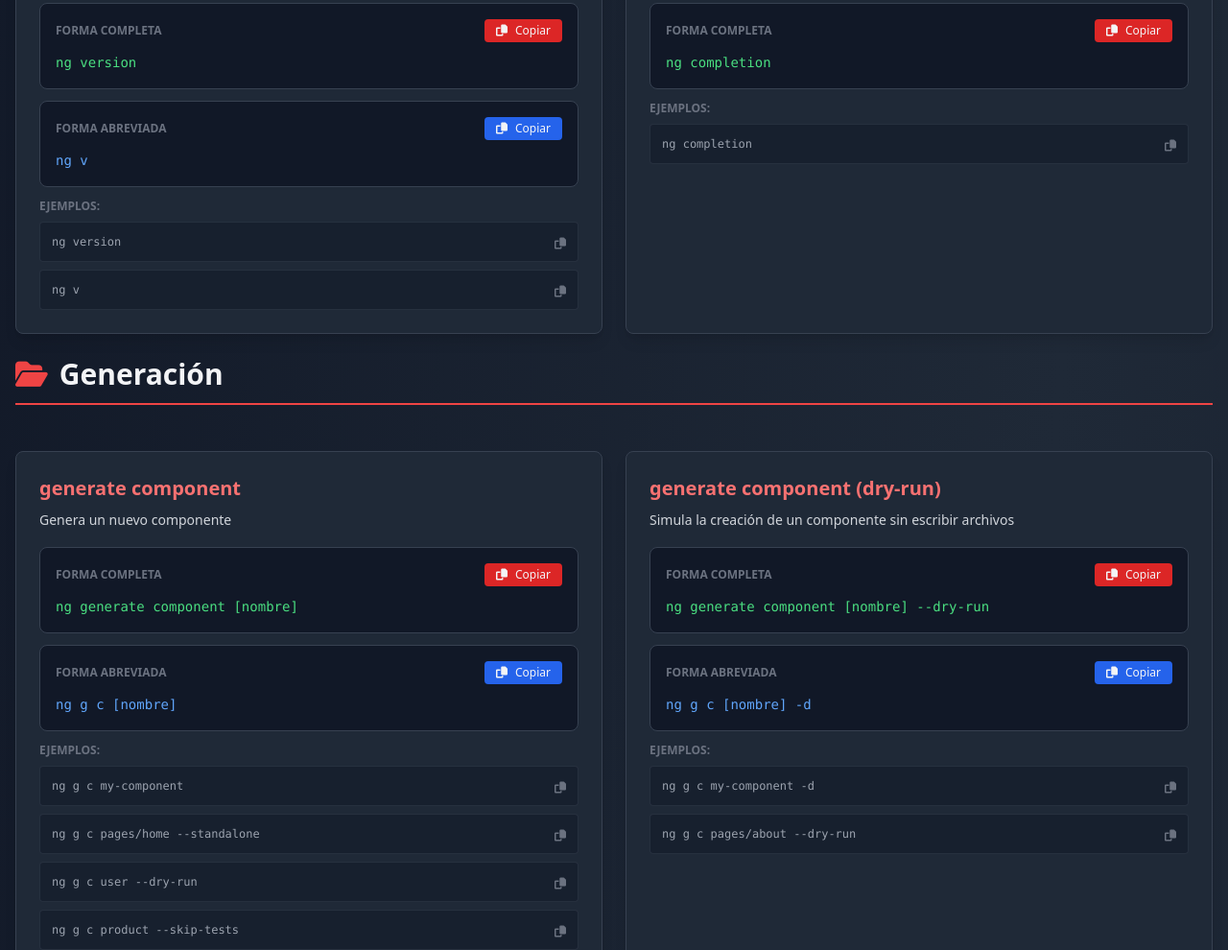
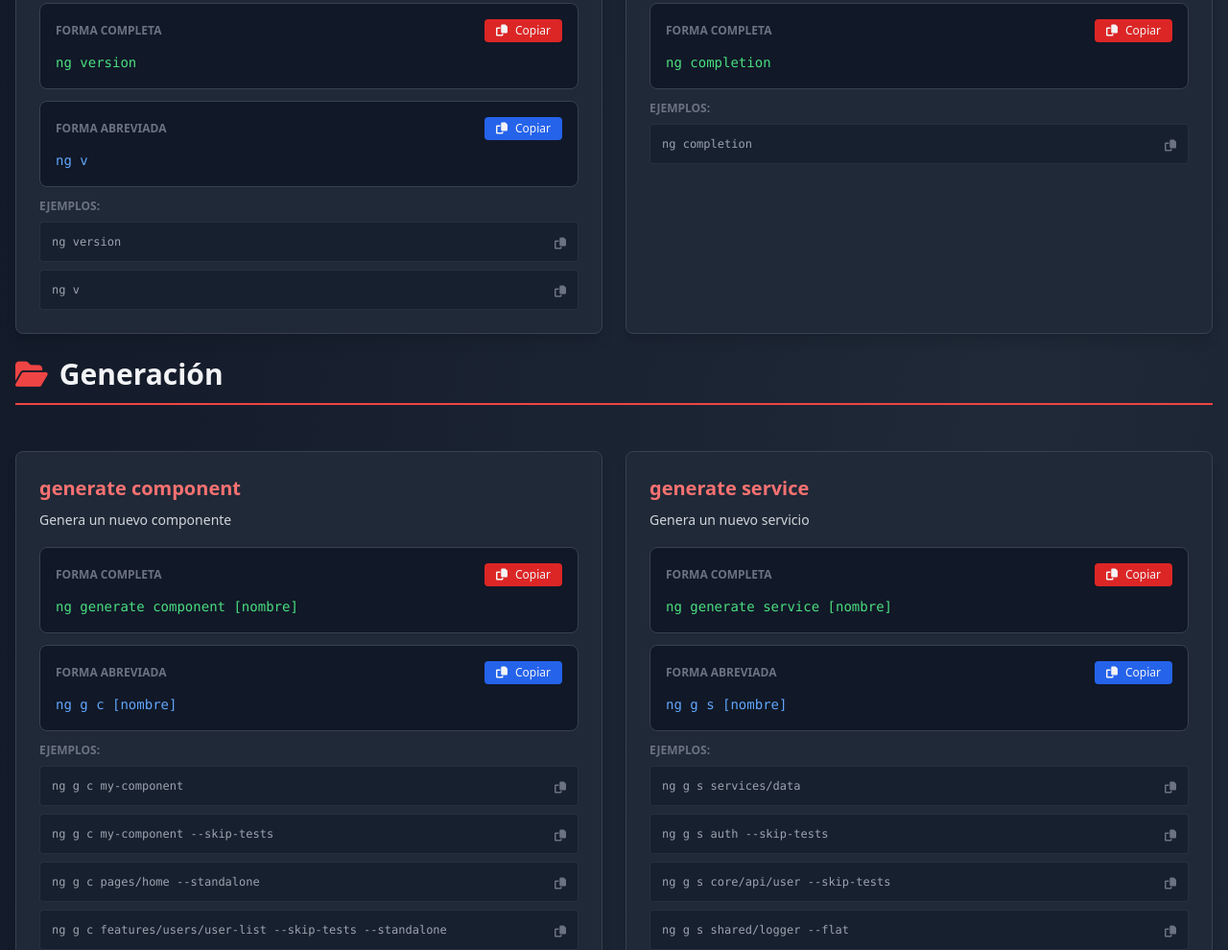
Before and after one commit to didacusdev/Angular_CLI_Cheatsheets, a plain HTML site: page index.html in a window 1280 px wide. Shown: the part 1810-2800 px from the top of the page at 96% size. Drawn offline with nearby package versions, Linux system fonts and the light colour scheme.

Commit message:
Refactor CLI command examples and sidebar behavior
Consolidated and expanded Angular CLI command examples for better coverage and clarity, removing redundant entries and grouping advanced options. Updated sidebar collapse logic and icon direction for improved UI consistency.

```diff
--- a/script.js
+++ b/script.js
@@ -90,63 +90,23 @@ const angularCommands = [
         shortForm: "ng g c [nombre]",
         examples: [
           "ng g c my-component",
+          "ng g c my-component --skip-tests",
           "ng g c pages/home --standalone",
+          "ng g c features/users/user-list --skip-tests --standalone",
           "ng g c user --dry-run",
-          "ng g c product --skip-tests",
-          "ng g c header --inline-style --inline-template"
+          "ng g c product --flat",
+          "ng g c header --inline-style --inline-template",
+          "ng g c button -t -s --skip-tests",
+          "ng g c admin/dashboard --change-detection=OnPush",
+          "ng g c shared/card --display-block",
+          "ng g c navbar --export --module=shared",
+          "ng g c ui/modal --view-encapsulation=None",
+          "ng g c pages/about --style=scss --prefix=app",
+          "ng g c components/form --no-standalone",
+          "ng g c widgets/chart --skip-import"
         ]
       },
-      {
-        name: "generate component (dry-run)",
-        short: "g c -d",
-        description: "Simula la creación de un componente sin escribir archivos",
-        longForm: "ng generate component [nombre] --dry-run",
-        shortForm: "ng g c [nombre] -d",
-        examples: ["ng g c my-component -d", "ng g c pages/about --dry-run"]
-      },
-      {
-        name: "generate component (standalone)",
-        short: "g c --standalone",
-        description: "Genera un componente standalone (sin NgModule)",
-        longForm: "ng generate component [nombre] --standalone",
-        shortForm: "ng g c [nombre] --standalone",
-        examples: [
-          "ng g c my-component --standalone",
-          "ng g c pages/home --standalone --skip-tests"
-        ]
-      },
-      {
-        name: "generate component (inline)",
-        short: "g c -t -s",
-        description: "Genera un componente con estilos y template inline",
-        longForm: "ng generate component [nombre] --inline-template --inline-style",
-        shortForm: "ng g c [nombre] -t -s",
-        examples: [
-          "ng g c button -t -s",
-          "ng g c alert --inline-template --inline-style"
-        ]
-      },
-      {
-        name: "generate component (flat)",
-        short: "g c --flat",
-        description: "Genera el componente sin crear una carpeta",
-        longForm: "ng generate component [nombre] --flat",
-        shortForm: "ng g c [nombre] --flat",
-        examples: ["ng g c app-header --flat", "ng g c footer --flat --skip-tests"]
-      },
-      {
-        name: "generate component (opciones avanzadas)",
-        short: "g c",
-        description: "Componente con múltiples opciones de configuración",
-        longForm: "ng generate component [nombre] [opciones]",
-        shortForm: "ng g c [nombre] [opciones]",
-        examples: [
-          "ng g c user --skip-tests --standalone",
-          "ng g c admin/dashboard --module=admin --export",
-          "ng g c shared/button --change-detection=OnPush",
-          "ng g c ui/card --display-block --view-encapsulation=None"
-        ]
-      },
+
       {
         name: "generate service",
         short: "g s",
@@ -155,25 +115,14 @@ const angularCommands = [
         shortForm: "ng g s [nombre]",
         examples: [
           "ng g s services/data",
-          "ng g s auth",
-          "ng g s user --skip-tests"
+          "ng g s auth --skip-tests",
+          "ng g s core/api/user --skip-tests",
+          "ng g s shared/logger --flat",
+          "ng g s api --flat --skip-tests",
+          "ng g s services/auth --dry-run",
+          "ng g s http --project=my-app",
+          "ng g s core/storage"
         ]
-      },
-      {
-        name: "generate service (dry-run)",
-        short: "g s -d",
-        description: "Simula la creación de un servicio sin escribir archivos",
-        longForm: "ng generate service [nombre] --dry-run",
-        shortForm: "ng g s [nombre] -d",
-        examples: ["ng g s api -d", "ng g s services/auth --dry-run"]
-      },
-      {
-        name: "generate service (flat)",
-        short: "g s --flat",
-        description: "Genera el servicio sin crear una carpeta",
-        longForm: "ng generate service [nombre] --flat",
-        shortForm: "ng g s [nombre] --flat",
-        examples: ["ng g s logger --flat", "ng g s api --flat --skip-tests"]
       },
       {
         name: "generate module",
@@ -184,27 +133,13 @@ const angularCommands = [
         examples: [
           "ng g m shared",
           "ng g m core --routing",
-          "ng g m admin --module=app"
+          "ng g m features/admin --routing",
+          "ng g m admin --module=app",
+          "ng g m pages/dashboard --flat",
+          "ng g m feature --routing --routing-scope=Child",
+          "ng g m shared -d",
+          "ng g m lazy-module --route=lazy --module=app"
         ]
-      },
-      {
-        name: "generate module (routing)",
-        short: "g m --routing",
-        description: "Genera un módulo con archivo de routing",
-        longForm: "ng generate module [nombre] --routing",
-        shortForm: "ng g m [nombre] --routing",
-        examples: [
-          "ng g m feature --routing",
-          "ng g m admin --routing --module=app"
-        ]
-      },
-      {
-        name: "generate module (dry-run)",
-        short: "g m -d",
-        description: "Simula la creación de un módulo sin escribir archivos",
-        longForm: "ng generate module [nombre] --dry-run",
-        shortForm: "ng g m [nombre] -d",
-        examples: ["ng g m shared -d", "ng g m core --dry-run --routing"]
       },
       {
         name: "generate directive",
@@ -214,27 +149,14 @@ const angularCommands = [
         shortForm: "ng g d [nombre]",
         examples: [
           "ng g d directives/highlight",
-          "ng g d custom-dir",
-          "ng g d tooltip --standalone"
-        ]
-      },
-      {
-        name: "generate directive (dry-run)",
-        short: "g d -d",
-        description: "Simula la creación de una directiva sin escribir archivos",
-        longForm: "ng generate directive [nombre] --dry-run",
-        shortForm: "ng g d [nombre] -d",
-        examples: ["ng g d highlight -d", "ng g d custom --dry-run"]
-      },
-      {
-        name: "generate directive (standalone)",
-        short: "g d --standalone",
-        description: "Genera una directiva standalone",
-        longForm: "ng generate directive [nombre] --standalone",
-        shortForm: "ng g d [nombre] --standalone",
-        examples: [
-          "ng g d highlight --standalone",
-          "ng g d tooltip --standalone --skip-tests"
+          "ng g d custom-dir --skip-tests",
+          "ng g d shared/tooltip --standalone",
+          "ng g d highlight --standalone --skip-tests",
+          "ng g d validators/email --flat",
+          "ng g d directives/auto-focus --export --module=shared",
+          "ng g d click-outside --skip-import",
+          "ng g d highlight -d",
+          "ng g d shared/directives/permission --prefix=app"
         ]
       },
       {
@@ -245,81 +167,48 @@ const angularCommands = [
         shortForm: "ng g p [nombre]",
         examples: [
           "ng g p pipes/custom",
-          "ng g p format-date",
-          "ng g p filter --standalone"
-        ]
-      },
-      {
-        name: "generate pipe (dry-run)",
-        short: "g p -d",
-        description: "Simula la creación de un pipe sin escribir archivos",
-        longForm: "ng generate pipe [nombre] --dry-run",
-        shortForm: "ng g p [nombre] -d",
-        examples: ["ng g p custom -d", "ng g p filter --dry-run"]
-      },
-      {
-        name: "generate pipe (standalone)",
-        short: "g p --standalone",
-        description: "Genera un pipe standalone",
-        longForm: "ng generate pipe [nombre] --standalone",
-        shortForm: "ng g p [nombre] --standalone",
-        examples: [
-          "ng g p currency --standalone",
-          "ng g p filter --standalone --skip-tests"
+          "ng g p format-date --skip-tests",
+          "ng g p shared/filter --standalone",
+          "ng g p currency --standalone --skip-tests",
+          "ng g p pipes/safe-html --flat",
+          "ng g p truncate --export --module=shared",
+          "ng g p custom-date --skip-import",
+          "ng g p filter -d",
+          "ng g p shared/pipes/highlight"
         ]
       },
       {
         name: "generate guard",
         short: "g g",
-        description: "Genera un nuevo guard de ruta (CanActivate por defecto)",
+        description: "Genera un nuevo guard de ruta (funcional por defecto en Angular 15+)",
         longForm: "ng generate guard [nombre]",
         shortForm: "ng g g [nombre]",
         examples: [
           "ng g g auth",
-          "ng g g guards/admin",
-          "ng g g can-load --functional"
-        ]
-      },
-      {
-        name: "generate guard (dry-run)",
-        short: "g g -d",
-        description: "Simula la creación de un guard sin escribir archivos",
-        longForm: "ng generate guard [nombre] --dry-run",
-        shortForm: "ng g g [nombre] -d",
-        examples: ["ng g g auth -d", "ng g g admin --dry-run"]
-      },
-      {
-        name: "generate guard (functional)",
-        short: "g g --functional",
-        description: "Genera un guard funcional (recomendado en Angular 15+)",
-        longForm: "ng generate guard [nombre] --functional",
-        shortForm: "ng g g [nombre] --functional",
-        examples: [
-          "ng g g auth --functional",
-          "ng g g admin --functional --skip-tests"
+          "ng g g guards/admin --skip-tests",
+          "ng g g can-load --functional",
+          "ng g g admin --functional --skip-tests",
+          "ng g g core/guards/role --flat",
+          "ng g g auth --implements=CanActivate,CanActivateChild",
+          "ng g g permission --implements=CanMatch",
+          "ng g g unsaved-changes --implements=CanDeactivate",
+          "ng g g auth -d"
         ]
       },
       {
         name: "generate interceptor",
         short: "g interceptor",
-        description: "Genera un nuevo interceptor HTTP",
+        description: "Genera un nuevo interceptor HTTP (funcional por defecto en Angular 15+)",
         longForm: "ng generate interceptor [nombre]",
         shortForm: "ng g interceptor [nombre]",
         examples: [
           "ng g interceptor auth",
-          "ng g interceptor interceptors/error",
-          "ng g interceptor jwt --functional"
-        ]
-      },
-      {
-        name: "generate interceptor (functional)",
-        short: "g interceptor --functional",
-        description: "Genera un interceptor funcional (recomendado en Angular 15+)",
-        longForm: "ng generate interceptor [nombre] --functional",
-        shortForm: "ng g interceptor [nombre] --functional",
-        examples: [
-          "ng g interceptor auth --functional",
-          "ng g interceptor logging --functional --skip-tests"
+          "ng g interceptor auth --skip-tests",
+          "ng g interceptor core/interceptors/error",
+          "ng g interceptor jwt --functional",
+          "ng g interceptor logging --functional --skip-tests",
+          "ng g interceptor http-error --flat",
+          "ng g interceptor token --project=my-app"
         ]
       },
       {
@@ -331,16 +220,12 @@ const angularCommands = [
         examples: [
           "ng g i models/user",
           "ng g i product",
-          "ng g i interfaces/api-response"
+          "ng g i core/interfaces/api-response",
+          "ng g i models/user model",
+          "ng g i shared/types/config data",
+          "ng g i user -d",
+          "ng g i models/dto/user-dto"
         ]
-      },
-      {
-        name: "generate interface (dry-run)",
-        short: "g i -d",
-        description: "Simula la creación de una interfaz sin escribir archivos",
-        longForm: "ng generate interface [nombre] --dry-run",
-        shortForm: "ng g i [nombre] -d",
-        examples: ["ng g i user -d", "ng g i product --dry-run"]
       },
       {
         name: "generate class",
@@ -350,17 +235,13 @@ const angularCommands = [
         shortForm: "ng g cl [nombre]",
         examples: [
           "ng g cl models/user",
+          "ng g cl models/user --skip-tests",
           "ng g cl utils/helper",
-          "ng g cl classes/validator --skip-tests"
+          "ng g cl core/classes/validator --skip-tests",
+          "ng g cl user --type=model",
+          "ng g cl helpers/string-helper --type=helper",
+          "ng g cl user -d"
         ]
-      },
-      {
-        name: "generate class (dry-run)",
-        short: "g cl -d",
-        description: "Simula la creación de una clase sin escribir archivos",
-        longForm: "ng generate class [nombre] --dry-run",
-        shortForm: "ng g cl [nombre] -d",
-        examples: ["ng g cl user -d", "ng g cl helper --dry-run"]
       },
       {
         name: "generate enum",
@@ -371,38 +252,26 @@ const angularCommands = [
         examples: [
           "ng g e enums/status",
           "ng g e user-role",
-          "ng g e enums/priority"
+          "ng g e core/enums/priority",
+          "ng g e status --type=enum",
+          "ng g e shared/enums/http-status",
+          "ng g e role -d"
         ]
-      },
-      {
-        name: "generate enum (dry-run)",
-        short: "g e -d",
-        description: "Simula la creación de un enum sin escribir archivos",
-        longForm: "ng generate enum [nombre] --dry-run",
-        shortForm: "ng g e [nombre] -d",
-        examples: ["ng g e status -d", "ng g e role --dry-run"]
       },
       {
         name: "generate resolver",
         short: "g r",
-        description: "Genera un nuevo resolver de ruta",
+        description: "Genera un nuevo resolver de ruta (funcional por defecto en Angular 15+)",
         longForm: "ng generate resolver [nombre]",
         shortForm: "ng g r [nombre]",
         examples: [
           "ng g r user",
-          "ng g r resolvers/data",
-          "ng g r product --functional"
-        ]
-      },
-      {
-        name: "generate resolver (functional)",
-        short: "g r --functional",
-        description: "Genera un resolver funcional (recomendado en Angular 15+)",
-        longForm: "ng generate resolver [nombre] --functional",
-        shortForm: "ng g r [nombre] --functional",
-        examples: [
-          "ng g r user --functional",
-          "ng g r data --functional --skip-tests"
+          "ng g r user --skip-tests",
+          "ng g r core/resolvers/data",
+          "ng g r product --functional",
+          "ng g r data --functional --skip-tests",
+          "ng g r user-details --flat",
+          "ng g r resolvers/product-list"
         ]
       },
       {
@@ -466,7 +335,7 @@ const angularCommands = [
         ]
       },
       {
-        name: "generate schematic (opciones globales)",
+        name: "generate (opciones globales)",
         short: "g",
         description: "Opciones comunes para todos los comandos generate",
         longForm: "ng generate [schematic] [opciones]",
@@ -477,7 +346,11 @@ const angularCommands = [
           "ng g m shared --flat",
           "ng g c header --project=admin",
           "ng g d highlight --export",
-          "ng g p filter --module=shared"
+          "ng g p filter --module=shared",
+          "ng g c pages/home/components/hero --skip-tests",
+          "ng g s core/services/auth/token --flat --skip-tests",
+          "ng g i models/dto/user-response model",
+          "ng g --help"
         ]
       }
     ]
@@ -929,7 +802,7 @@ function setupSidebarCollapse() {
   const sidebar = document.getElementById('sidebar');
   const icon = collapseBtn.querySelector('i');
 
-  let isCollapsed = false;
+  let isCollapsed = true;
 
   collapseBtn.addEventListener('click', () => {
     isCollapsed = !isCollapsed;
```
Also changed, not shown: index.html (+2 -4 lines).
